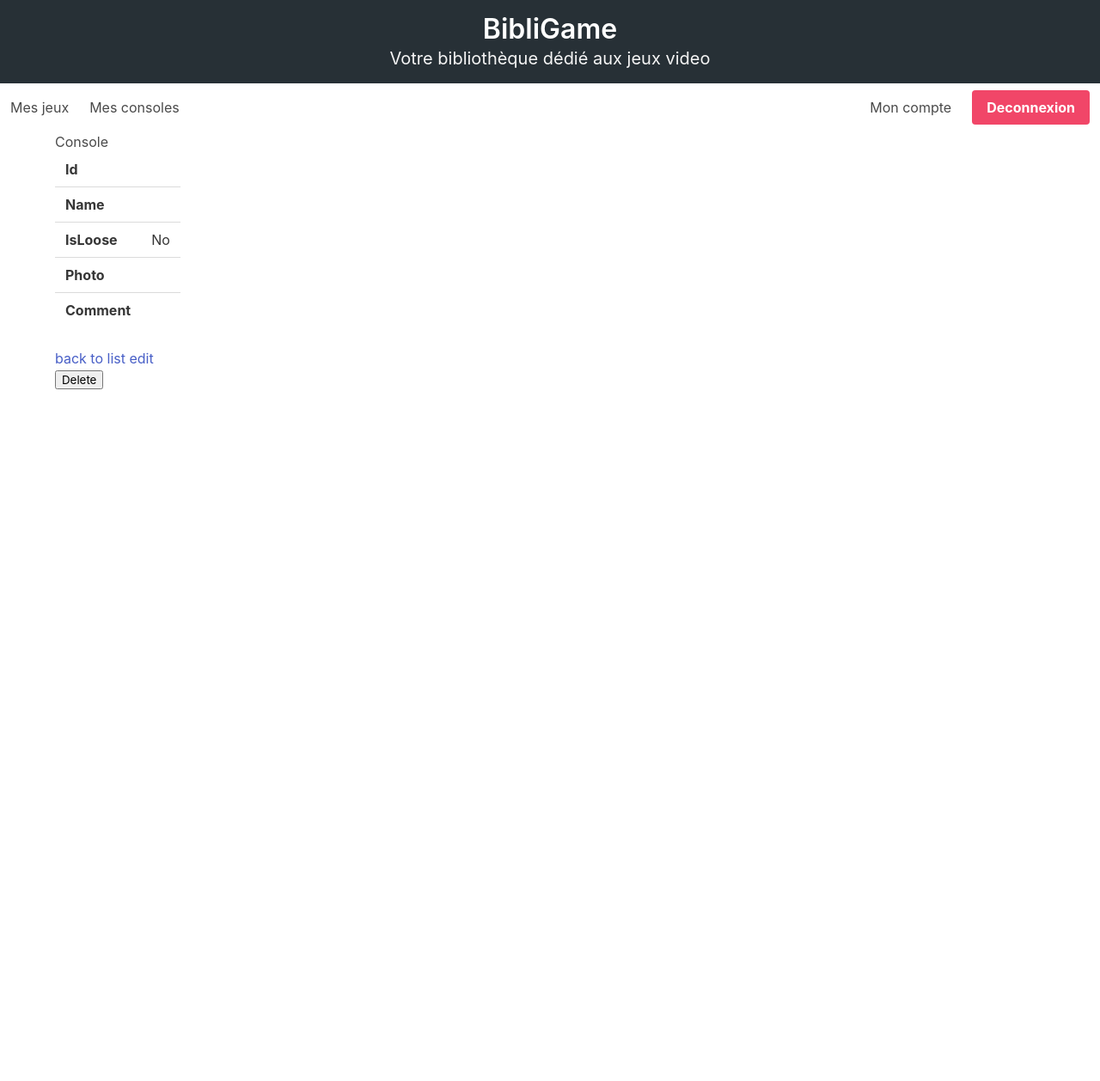
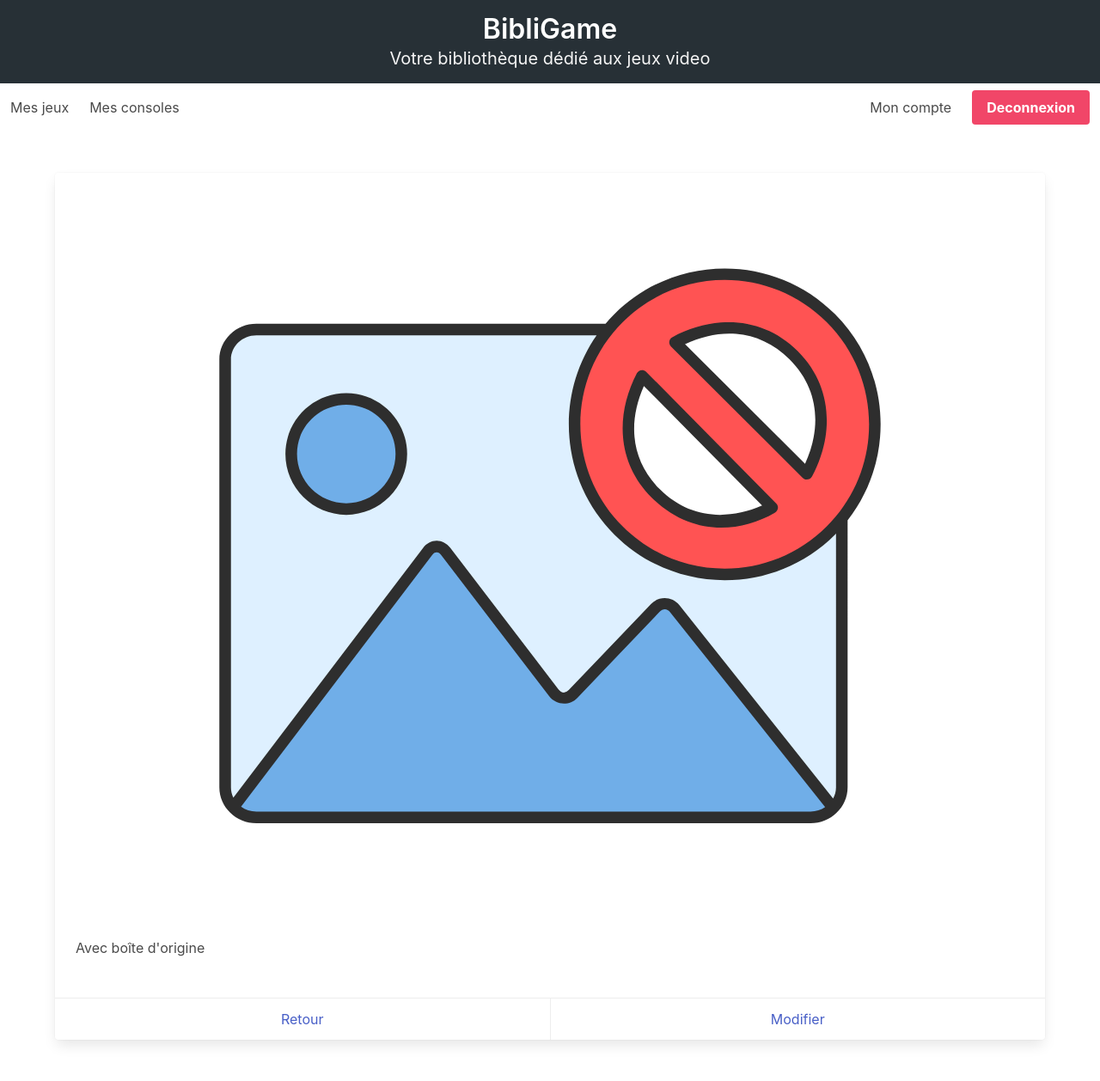
Before and after one commit to NicolasLenne/BibliGame, a Symfony app: template Symfony/templates/console/show.html.twig in a window 1280 px wide. Shown: the whole page at 86% size. Before the commit the page ends 453 px from the top, so only its background shows below. Run offline with Twig, Linux system fonts and the light colour scheme; the template is opened without the code that fills it, so the values that code supplies are empty; some libraries are stand-ins or nearby versions.

Commit message:
modification style page console

```diff
--- a/Symfony/templates/console/index.html.twig
+++ b/Symfony/templates/console/index.html.twig
@@ -12,7 +12,7 @@
 <div class="columns">
     {% for console in consoles %}
     <div class="column is-one-quarter">
-        <div class="card is-3">
+        <div class="card">
             <div class="card-image">
                 <figure class="image is-4by3">
                     {% if console.photo is not null %}
--- a/Symfony/templates/console/show.html.twig
+++ b/Symfony/templates/console/show.html.twig
@@ -1,38 +1,35 @@
 {% extends 'member.html.twig' %}
 
-{% block title %}Console{% endblock %}
+{% block title %}{{ console.name }}{% endblock %}
 
 {% block body %}
-    <h1>Console</h1>
+    <h3 class="title is-3 has-text-centered">{{ console.name }}</h3>
 
-    <table class="table">
-        <tbody>
-            <tr>
-                <th>Id</th>
-                <td>{{ console.id }}</td>
-            </tr>
-            <tr>
-                <th>Name</th>
-                <td>{{ console.name }}</td>
-            </tr>
-            <tr>
-                <th>IsLoose</th>
-                <td>{{ console.isLoose ? 'Yes' : 'No' }}</td>
-            </tr>
-            <tr>
-                <th>Photo</th>
-                <td>{{ console.photo }}</td>
-            </tr>
-            <tr>
-                <th>Comment</th>
-                <td>{{ console.comment }}</td>
-            </tr>
-        </tbody>
-    </table>
+    <div class="card my-6">
+        <div class="card-image">
+            <figure class="image is-4by3">
+                {% if console.photo is not null %}
+                <img src="{{ console.photo }}" alt="" srcset="">
+                {% else %}
+                <img src="{{ asset('assets/img/no-pictures.svg') }}" alt="Placeholder image">
+                {% endif %}
+            </figure>
+        </div>
+        <div class="card-content">
+            <div class="media">
+                <div class="media-content">
+                    <p class="title is-4">{{ console.name }}</p>
+                    <p class="subtitle is-6">{{ console.isLoose ? 'En loose' : 'Avec boîte d\'origine' }}</p>
+                </div>
+            </div>
 
-    <a href="{{ path('app_console_index') }}">back to list</a>
-
-    <a href="{{ path('app_console_edit', {'id': console.id}) }}">edit</a>
-
-    {{ include('console/_delete_form.html.twig') }}
+            <div class="content">
+                {{ console.comment|raw }}
+            </div>
+        </div>
+        <footer class="card-footer">
+            <a href="{{ path('app_console_index') }}" class="card-footer-item card-show">Retour</a>
+            <a href="{{ path('app_console_edit', {'id': console.id}) }}" class="card-footer-item card-edit">Modifier</a>
+        </footer>
+    </div>
 {% endblock %}
```
